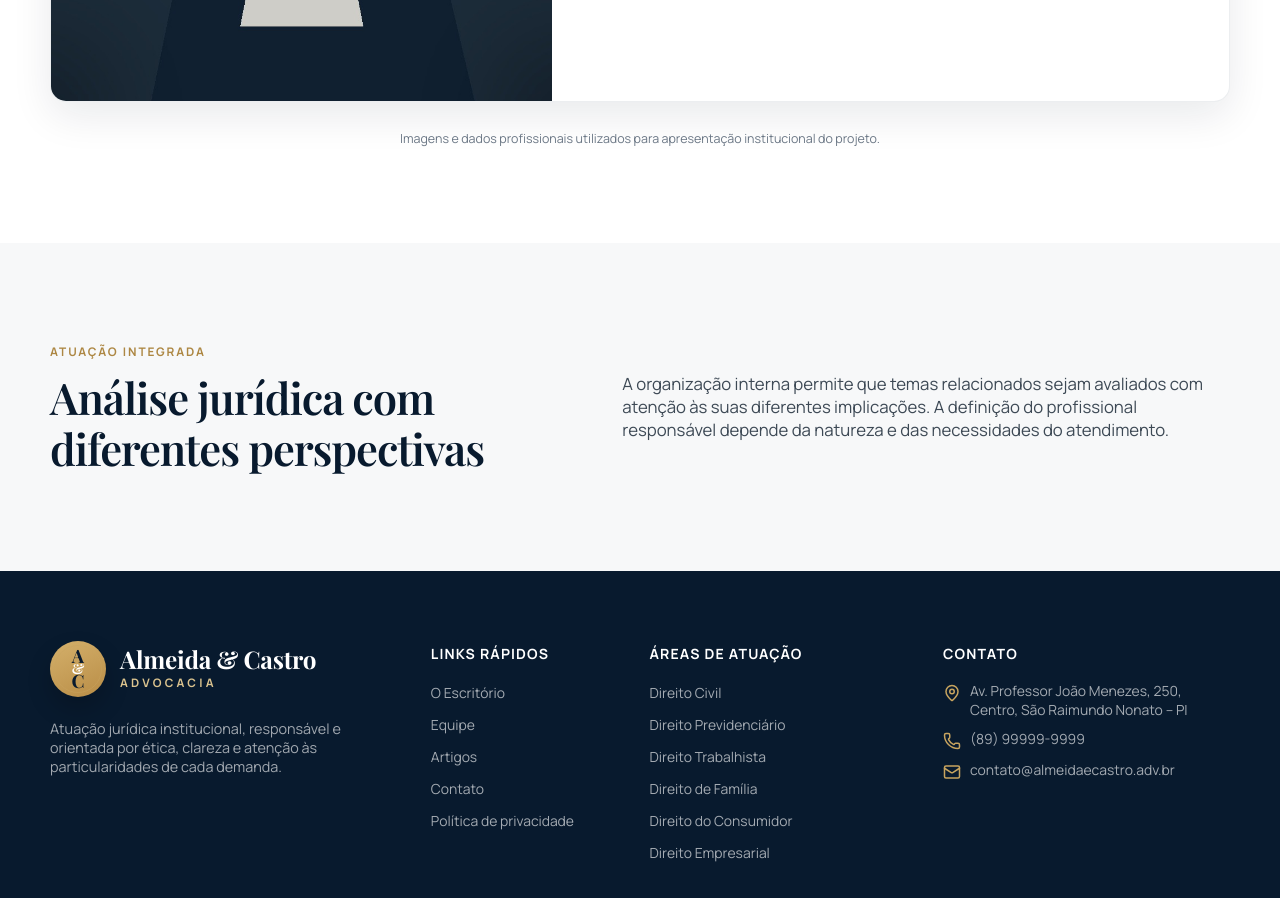
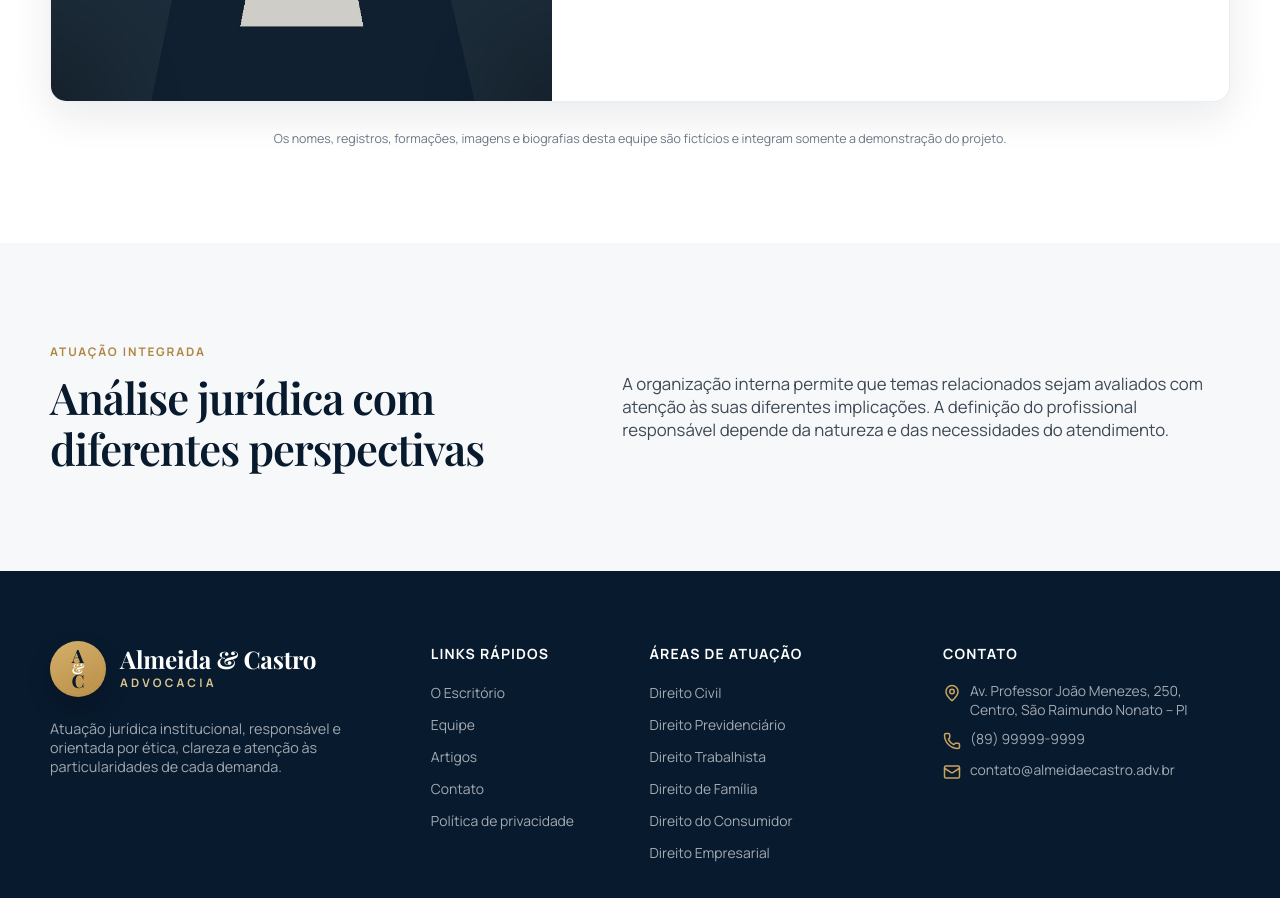
Before and after one commit to RicardoRibeiro-Prof/almeida-castro-advocacia, a React (Vite) app: page /equipe in a window 1280 px wide. Shown: the part 1980-2878 px from the top of the page. Built offline with nearby package versions, Linux system fonts and the light colour scheme.

Commit message:
Ajusta SEO e identificação demonstrativa da equipe

```diff
--- a/src/pages/Team.jsx
+++ b/src/pages/Team.jsx
@@ -7,7 +7,11 @@ import { teamMembers } from '../data/team'
 export default function Team() {
   return (
     <>
-      <Seo title="Equipe" description="Conheça a equipe da Almeida & Castro Advocacia e suas áreas de atuação em São Raimundo Nonato." />
+      <Seo
+        title="Equipe | Almeida & Castro Advocacia"
+        description="Conheça a equipe demonstrativa da Almeida & Castro Advocacia e suas principais áreas de atuação jurídica."
+        path="/equipe"
+      />
       <PageHero
         eyebrow="Profissionais"
         title="Nossa Equipe"
@@ -24,7 +28,7 @@ export default function Team() {
           <div className="team-grid team-grid--detailed">
             {teamMembers.map((member) => <TeamCard key={member.name} member={member} detailed />)}
           </div>
-          <p className="team-image-note">Imagens e dados profissionais utilizados para apresentação institucional do projeto.</p>
+          <p className="team-image-note" role="note">Os nomes, registros, formações, imagens e biografias desta equipe são fictícios e integram somente a demonstração do projeto.</p>
         </div>
       </section>
       <section className="section section--soft">
```
